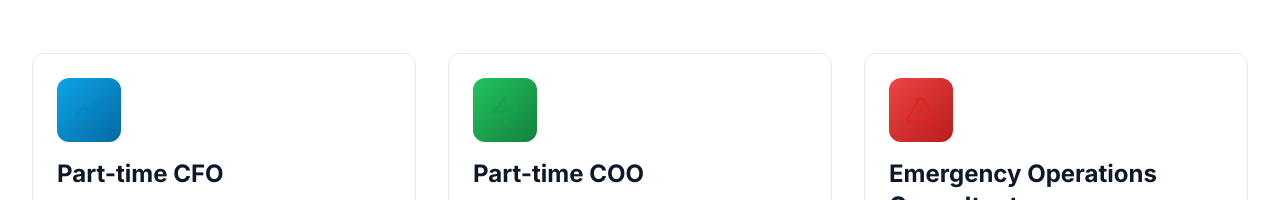
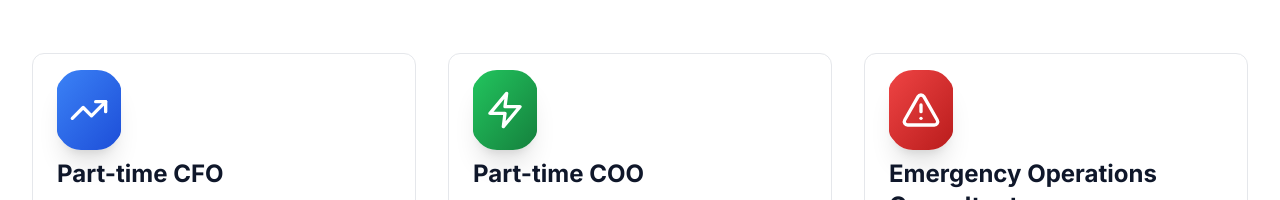
Before and after one commit to gdetaisne/gslv.fr, a Next.js app: page /en in a window 1280 px wide. Shown: the part 691-891 px from the top of the page. Built offline with nearby package versions, Linux system fonts and the light colour scheme.

Commit message:
Amélioration des icônes services : design moderne avec gradients et effets hover

```diff
--- a/app/[locale]/page.tsx
+++ b/app/[locale]/page.tsx
@@ -53,7 +53,11 @@ export default function HomePage() {
 
   const services = [
     {
-      icon: <TrendingUp className="w-8 h-8 text-primary-600" />,
+      icon: (
+        <div className="w-20 h-20 bg-gradient-to-br from-blue-500 to-blue-700 rounded-3xl flex items-center justify-center shadow-xl hover:shadow-2xl transition-all duration-300 hover:scale-105">
+          <TrendingUp className="w-10 h-10 text-white" />
+        </div>
+      ),
       title: tServices('cfo.title'),
       description: tServices('cfo.description'),
       features: [
@@ -63,10 +67,14 @@ export default function HomePage() {
         'Préparation levées de fonds',
         'Tableaux de bord KPI'
       ],
-      color: 'from-primary-500 to-primary-700'
+      color: 'from-blue-500 to-blue-700'
     },
     {
-      icon: <Zap className="w-8 h-8 text-accent-600" />,
+      icon: (
+        <div className="w-20 h-20 bg-gradient-to-br from-green-500 to-green-700 rounded-3xl flex items-center justify-center shadow-xl hover:shadow-2xl transition-all duration-300 hover:scale-105">
+          <Zap className="w-10 h-10 text-white" />
+        </div>
+      ),
       title: tServices('coo.title'),
       description: tServices('coo.description'),
       features: [
@@ -76,10 +84,14 @@ export default function HomePage() {
         'Mise en place d\'outils',
         'Formation des équipes'
       ],
-      color: 'from-accent-500 to-accent-700'
+      color: 'from-green-500 to-green-700'
     },
     {
-      icon: <AlertTriangle className="w-8 h-8 text-red-600" />,
+      icon: (
+        <div className="w-20 h-20 bg-gradient-to-br from-red-500 to-red-700 rounded-3xl flex items-center justify-center shadow-xl hover:shadow-2xl transition-all duration-300 hover:scale-105">
+          <AlertTriangle className="w-10 h-10 text-white" />
+        </div>
+      ),
       title: tServices('pompier.title'),
       description: tServices('pompier.description'),
       features: [
```
